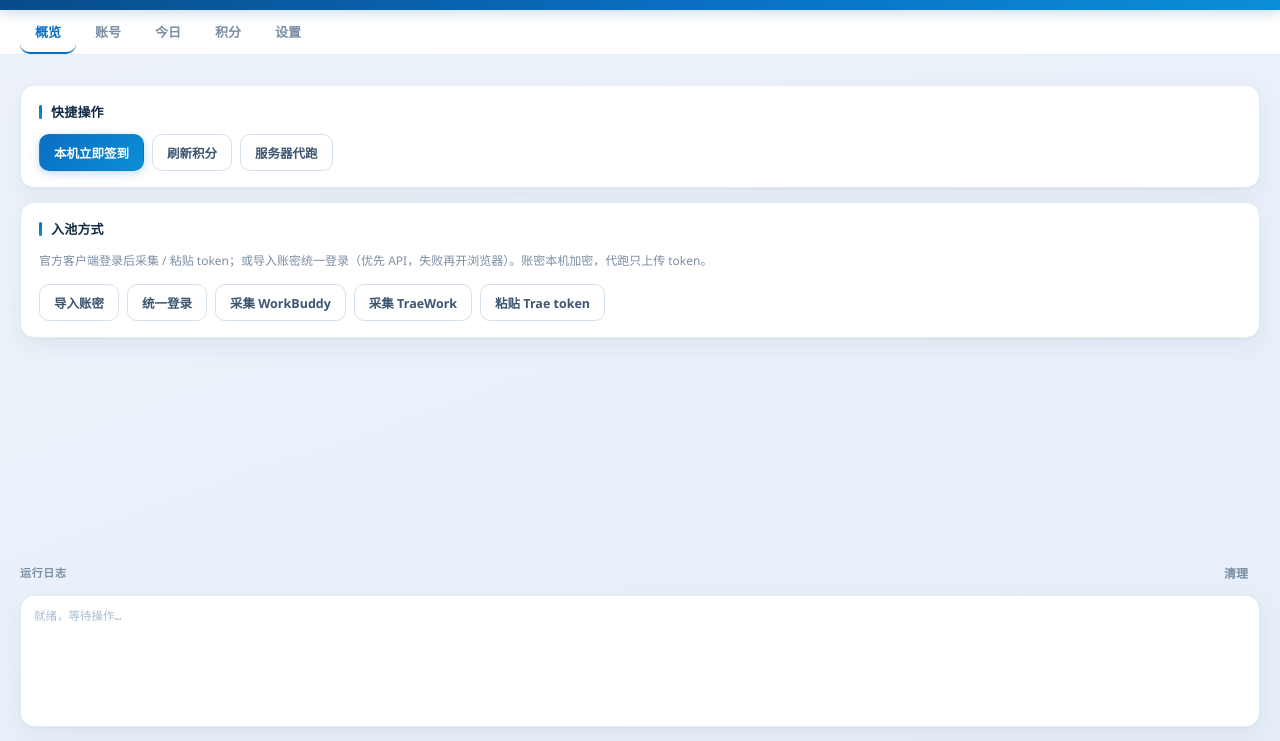
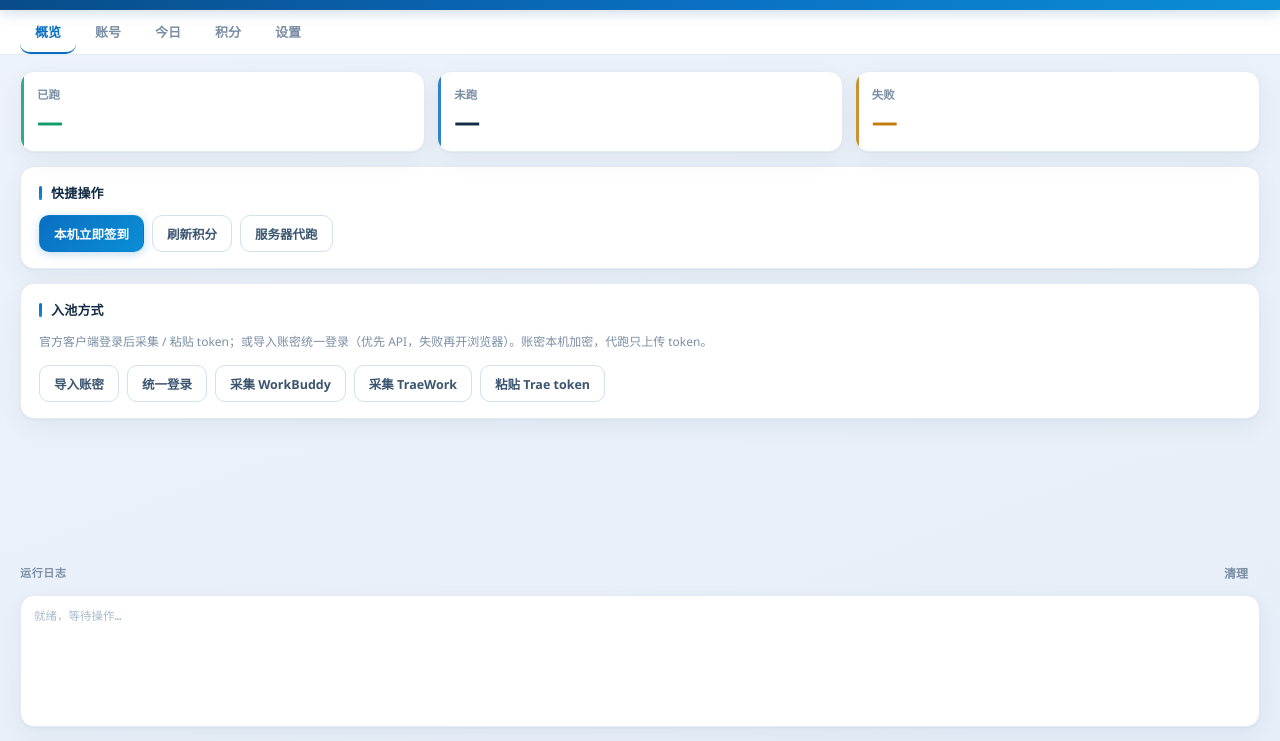
Before and after one commit to 180024421/points-checkin, a plain HTML site: page checkin_tool/ui/index.html in a window 1280 px wide. Shown: the part 59-800 px from the top of the page. Drawn offline with Linux system fonts and the light colour scheme.

Commit message:
polish(ui): 统计卡与积分表补首屏占位，消除加载期空白

```diff
--- a/checkin_tool/ui/index.html
+++ b/checkin_tool/ui/index.html
@@ -353,7 +353,11 @@ label.chk input{width:auto;accent-color:var(--brand);margin:0}
   <main class="content">
     <!-- 概览 -->
     <section class="page active" id="page-home">
-      <div class="grid3" id="home-stats"></div>
+      <div class="grid3" id="home-stats">
+        <div class="stat ok"><div class="k">已跑</div><div class="v">—</div></div>
+        <div class="stat"><div class="k">未跑</div><div class="v">—</div></div>
+        <div class="stat warn"><div class="k">失败</div><div class="v">—</div></div>
+      </div>
       <div class="card gap-md">
         <div class="card-head"><span class="bar"></span><h2>快捷操作</h2></div>
         <div class="row">
@@ -417,7 +421,7 @@ label.chk input{width:auto;accent-color:var(--brand);margin:0}
         </div>
         <table class="table">
           <thead><tr><th>时间</th><th>产品</th><th>积分</th><th>连签</th><th>说明</th></tr></thead>
-          <tbody id="credit-body"></tbody>
+          <tbody id="credit-body"><tr><td colspan="5"><div class="empty">暂无记录</div></td></tr></tbody>
         </table>
       </div>
     </section>
```
